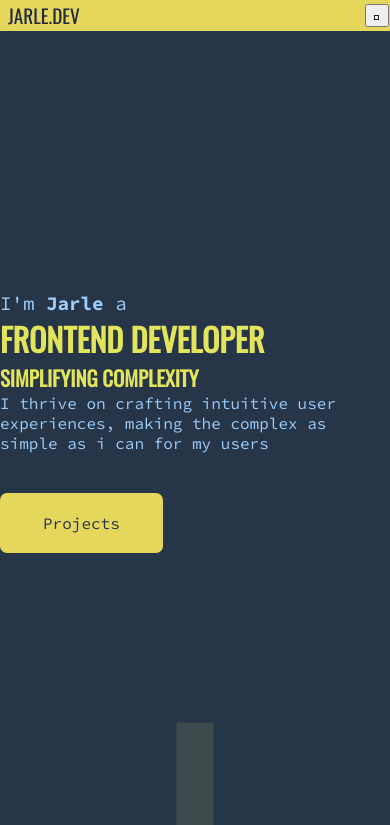
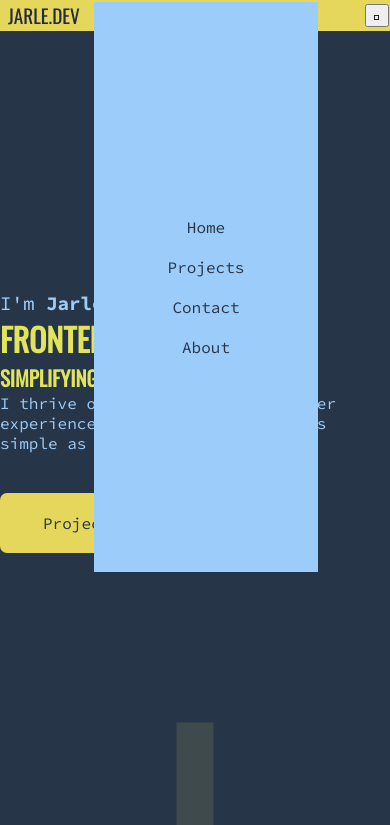
Before and after one commit to Jarle302/jarle.dev, a SvelteKit app: page / in a window 390 px wide. Shown: the top 825 px of the page. Built offline with nearby package versions, Linux system fonts and the light colour scheme.

Commit message:
make hamburger menu

```diff
--- a/src/routes/+page.svelte
+++ b/src/routes/+page.svelte
@@ -6,7 +6,7 @@
   import ContactInfo from "./contactinfo.svelte";
   import Form from "./form.svelte";
   import Card from "./test.svelte"
-  let isShowing = true
+  let isShowing = false
 
 </script>
 
```
